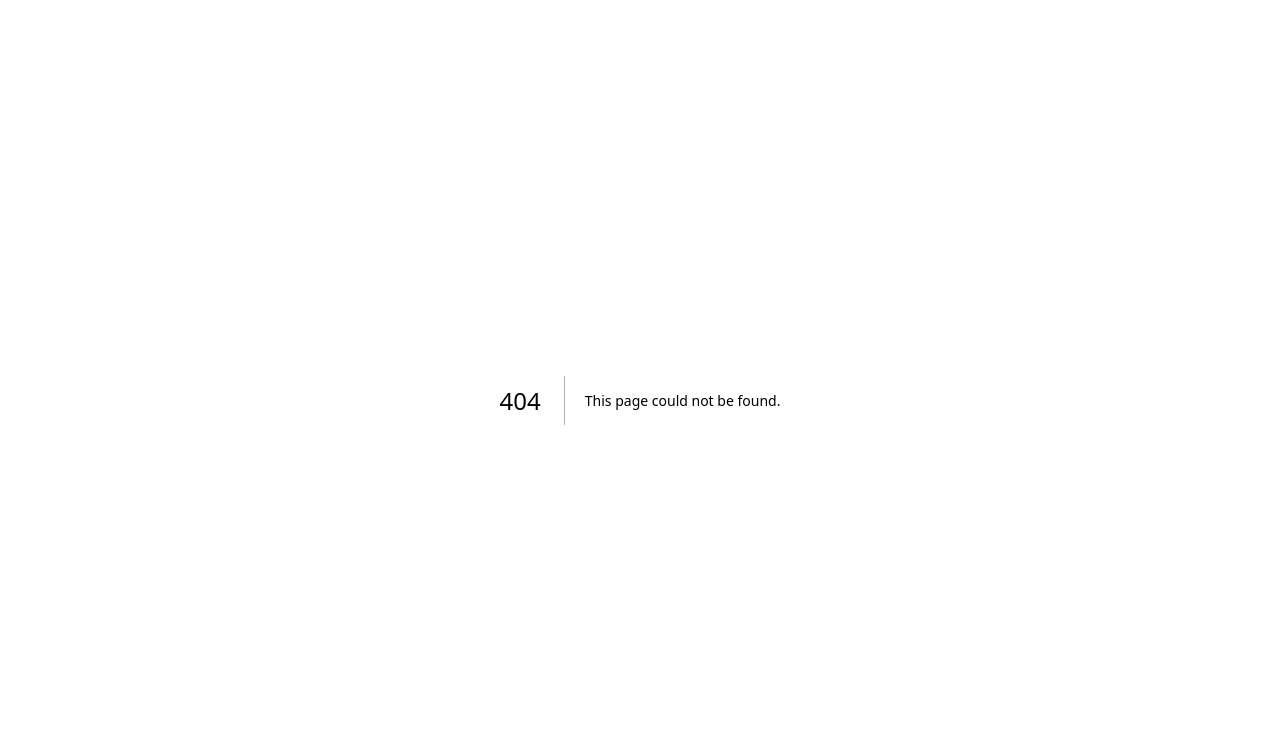
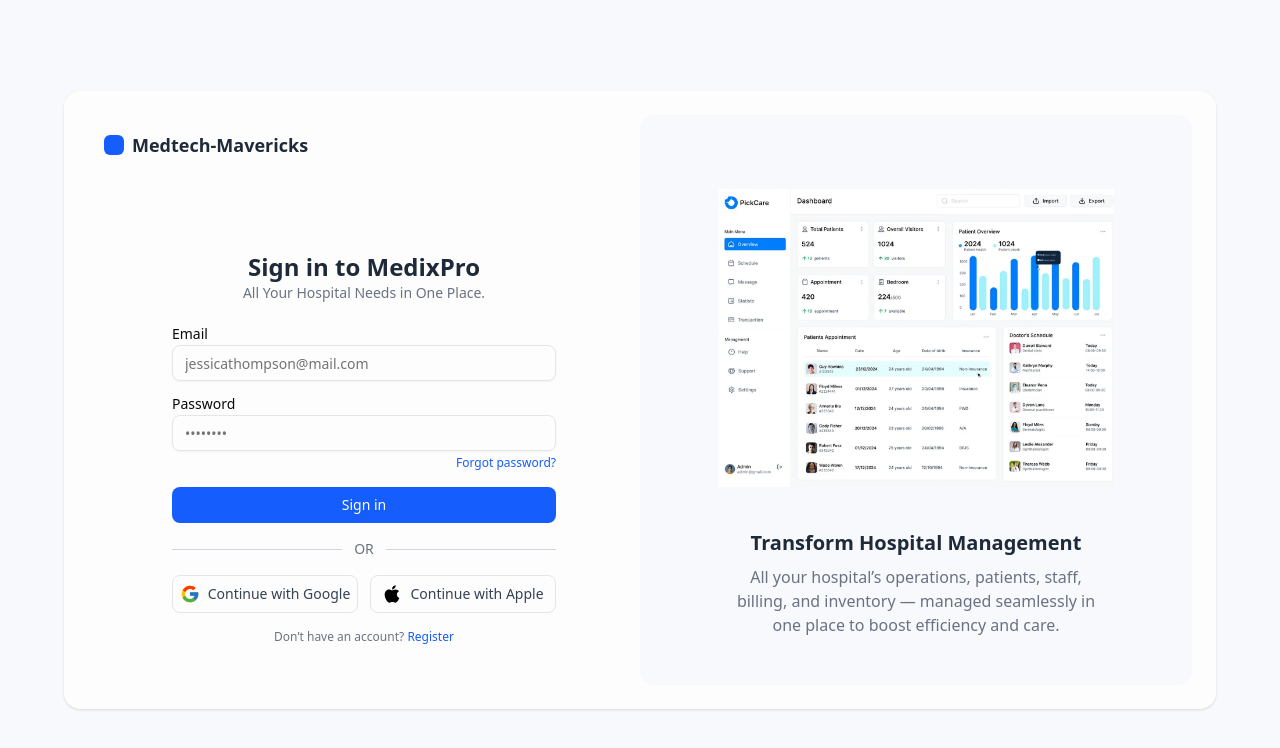
Before and after one commit to narhzih/medtech-frontend, a Next.js app: page /signupAuth in a window 1280 px wide. Before the commit this address had no page. Shown: the top 748 px of the page. Built offline with nearby package versions, Linux system fonts and the light colour scheme.

Commit message:
feat/signupAuth- sign up page UI

```diff
--- /dev/null
+++ b/components/ui/card.jsx
@@ -0,0 +1,101 @@
+import * as React from "react"
+
+import { cn } from "@/lib/utils"
+
+function Card({
+  className,
+  ...props
+}) {
+  return (
+    <div
+      data-slot="card"
+      className={cn(
+        "bg-card text-card-foreground flex flex-col gap-6 rounded-xl border py-6 shadow-sm",
+        className
+      )}
+      {...props} />
+  );
+}
+
+function CardHeader({
+  className,
+  ...props
+}) {
+  return (
+    <div
+      data-slot="card-header"
+      className={cn(
+        "@container/card-header grid auto-rows-min grid-rows-[auto_auto] items-start gap-2 px-6 has-data-[slot=card-action]:grid-cols-[1fr_auto] [.border-b]:pb-6",
+        className
+      )}
+      {...props} />
+  );
+}
+
+function CardTitle({
+  className,
+  ...props
+}) {
+  return (
+    <div
+      data-slot="card-title"
+      className={cn("leading-none font-semibold", className)}
+      {...props} />
+  );
+}
+
+function CardDescription({
+  className,
+  ...props
+}) {
+  return (
+    <div
+      data-slot="card-description"
+      className={cn("text-muted-foreground text-sm", className)}
+      {...props} />
+  );
+}
+
+function CardAction({
+  className,
+  ...props
+}) {
+  return (
+    <div
+      data-slot="card-action"
+      className={cn(
+        "col-start-2 row-span-2 row-start-1 self-start justify-self-end",
+        className
+      )}
+      {...props} />
+  );
+}
+
+function CardContent({
+  className,
+  ...props
+}) {
+  return (<div data-slot="card-content" className={cn("px-6", className)} {...props} />);
+}
+
+function CardFooter({
+  className,
+  ...props
+}) {
+  return (
+    <div
+      data-slot="card-footer"
+      className={cn("flex items-center px-6 [.border-t]:pt-6", className)}
+      {...props} />
+  );
+}
+
+export {
+  Card,
+  CardHeader,
+  CardFooter,
+  CardTitle,
+  CardAction,
+  CardDescription,
+  CardContent,
+}
--- /dev/null
+++ b/components/ui/input.jsx
@@ -0,0 +1,24 @@
+import * as React from "react"
+
+import { cn } from "@/lib/utils"
+
+function Input({
+  className,
+  type,
+  ...props
+}) {
+  return (
+    <input
+      type={type}
+      data-slot="input"
+      className={cn(
+        "file:text-foreground placeholder:text-muted-foreground selection:bg-primary selection:text-primary-foreground dark:bg-input/30 border-input h-9 w-full min-w-0 rounded-md border bg-transparent px-3 py-1 text-base shadow-xs transition-[color,box-shadow] outline-none file:inline-flex file:h-7 file:border-0 file:bg-transparent file:text-sm file:font-medium disabled:pointer-events-none disabled:cursor-not-allowed disabled:opacity-50 md:text-sm",
+        "focus-visible:border-ring focus-visible:ring-ring/50 focus-visible:ring-[3px]",
+        "aria-invalid:ring-destructive/20 dark:aria-invalid:ring-destructive/40 aria-invalid:border-destructive",
+        className
+      )}
+      {...props} />
+  );
+}
+
+export { Input }
--- /dev/null
+++ b/components/ui/label.jsx
@@ -0,0 +1,21 @@
+import * as React from "react"
+import * as LabelPrimitive from "@radix-ui/react-label"
+
+import { cn } from "@/lib/utils"
+
+function Label({
+  className,
+  ...props
+}) {
+  return (
+    <LabelPrimitive.Root
+      data-slot="label"
+      className={cn(
+        "flex items-center gap-2 text-sm leading-none font-medium select-none group-data-[disabled=true]:pointer-events-none group-data-[disabled=true]:opacity-50 peer-disabled:cursor-not-allowed peer-disabled:opacity-50",
+        className
+      )}
+      {...props} />
+  );
+}
+
+export { Label }
--- /dev/null
+++ b/pages/signupAuth.js
@@ -0,0 +1,149 @@
+'use client';
+
+import { Button } from '@/components/ui/button';
+import { Card, CardContent } from '@/components/ui/card';
+import { Input } from '@/components/ui/input';
+import { Label } from '@/components/ui/label';
+import { FcGoogle } from "react-icons/fc";
+import { FaApple } from "react-icons/fa";
+
+import Image from 'next/image';
+
+
+export default function LoginPage() {
+
+  return (
+    <div className="min-h-screen flex items-center justify-center bg-[#f8f9fc] p-4">
+      <Card className="w-full max-w-6xl h-auto p-4 md:p-6 bg-[#fdfdfd] border-hidden rounded-2xl flex flex-col">
+
+
+        <div className="flex flex-col lg:flex-row flex-1 overflow-hidden rounded-xl">
+
+
+          <div className="w-full lg:w-1/2 flex flex-col justify-center px-6 sm:px-8 py-10 overflow-auto relative">
+
+
+            <div className="absolute top-4 left-4 flex items-center space-x-2">
+              <div className="w-4 h-4 bg-blue-600 rounded-sm sm:w-5 sm:h-5" />
+              <h1 className="text-base sm:text-lg font-bold text-gray-800 truncate">
+                Medtech-Mavericks
+              </h1>
+            </div>
+
+            <div className="w-full max-w-sm mx-auto mt-16 sm:mt-24">
+
+
+              <div className="text-center mb-6">
+                <h2 className="text-xl sm:text-2xl font-semibold text-gray-800">
+                  Sign in to MedixPro
+                </h2>
+                <p className="text-sm text-gray-500">
+                  All Your Hospital Needs in One Place.
+                </p>
+              </div>
+
+
+              <form className="space-y-4">
+                <div>
+                  <Label htmlFor="email">Email</Label>
+                  <Input
+                    id="email"
+                    type="email"
+                    placeholder="jessicathompson@mail.com"
+                    className="mt-1"
+                  />
+                </div>
+
+                <div>
+                  <Label htmlFor="password">Password</Label>
+                  <Input
+                    id="password"
+                    type="password"
+                    placeholder="••••••••"
+                    className="mt-1"
+                  />
+                  <div className="flex justify-end mt-1">
+                    <button
+                      type="button"
+                      className="text-xs text-blue-600 hover:underline cursor-pointer"
+                    >
+                      Forgot password?
+                    </button>
+                  </div>
+                </div>
+
+                <Button className="w-full bg-blue-600 hover:bg-blue-700 text-white text-sm cursor-pointer">
+                  Sign in
+                </Button>
+
+
+                <div className="flex flex-col items-center space-y-4 w-full max-w-sm mx-auto">
+                  <div className="flex items-center w-full">
+                    <div className="flex-grow border-t border-gray-300"></div>
+                    <span className="mx-3 text-gray-500 text-sm">OR</span>
+                    <div className="flex-grow border-t border-gray-300"></div>
+                  </div>
+
+
+                  <div className="flex flex-col sm:flex-row gap-3 w-full">
+                    <button className="flex items-center justify-center w-full gap-2 border rounded-md py-2 hover:bg-gray-50 transition cursor-pointer">
+                      <FcGoogle className="text-xl" />
+                      <span className="text-sm font-medium text-gray-700">
+                        Continue with Google
+                      </span>
+                    </button>
+
+                    <button className="flex items-center justify-center w-full gap-2 border rounded-md py-2 hover:bg-gray-50 transition cursor-pointer">
+                      <FaApple className="text-xl text-black" />
+                      <span className="text-sm font-medium text-gray-700">
+                        Continue with Apple
+                      </span>
+                    </button>
+                  </div>
+                </div>
+
+                <p className="text-center text-xs text-gray-500">
+                  Don’t have an account?{' '}
+                  <a href="#" className="text-blue-600 hover:underline">
+                    Register
+                  </a>
+                </p>
+              </form>
+            </div>
+          </div>
+
+
+          <div className="w-full lg:w-1/2 bg-[#f8f9fc] flex items-center justify-center overflow-hidden rounded-xl mt-10 lg:mt-0">
+            <Card className="border-0 shadow-none bg-transparent w-full h-full flex items-center justify-center">
+              <CardContent className="p-6 flex flex-col items-center justify-between text-center h-full">
+
+
+                <div className="relative w-[95%] h-[70vh] sm:h-[60vh] lg:h-[85%] mb-4 flex items-center justify-center">
+                  <Image
+                    src="/dashboard.png"
+                    alt="Dashboard Preview"
+                    fill
+                    className="object-contain rounded-lg  w-[95%] h-[70vh]"
+                    priority
+                  />
+                </div>
+
+
+                <div className="flex flex-col items-center justify-center px-4">
+                  <h2 className="text-lg sm:text-xl font-semibold text-gray-800 mb-2">
+                    Transform Hospital Management
+                  </h2>
+                  <p className="text-gray-500 text-sm sm:text-base max-w-sm">
+                    All your hospital’s operations, patients, staff, billing, and
+                    inventory — managed seamlessly in one place to boost
+                    efficiency and care.
+                  </p>
+                </div>
+              </CardContent>
+            </Card>
+          </div>
+        </div>
+      </Card>
+    </div>
+  );
+}
--- a/styles/globals.css
+++ b/styles/globals.css
@@ -88,7 +88,7 @@
 body {
   background: var(--background);
   color: var(--foreground);
-  font-family: Arial, Helvetica, sans-serif;
+
 }
 
 .dark {
```
Also changed, not shown: package.json (+7 -0 lines), pages/_app.js (+9 -1 lines), public/dashboard.png (added), 1 other file (tests, documents, lock files or other folders).
